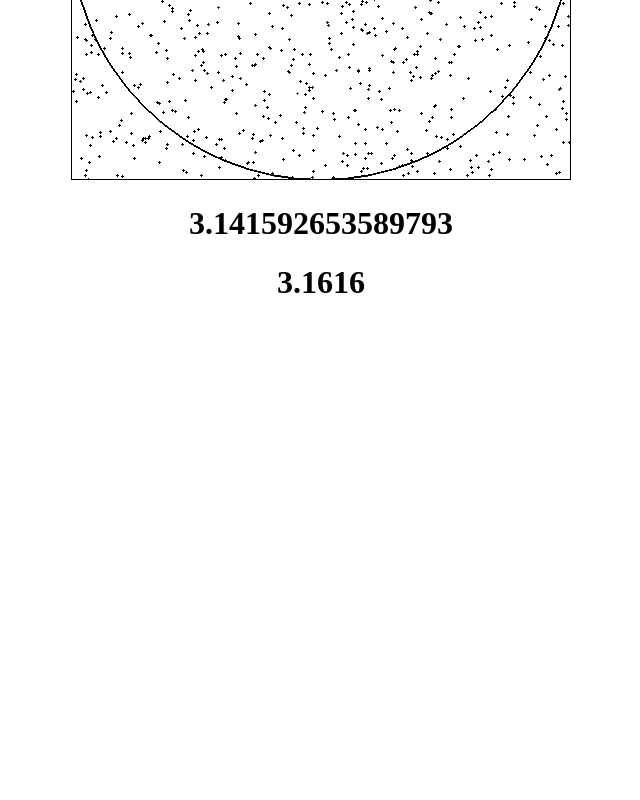
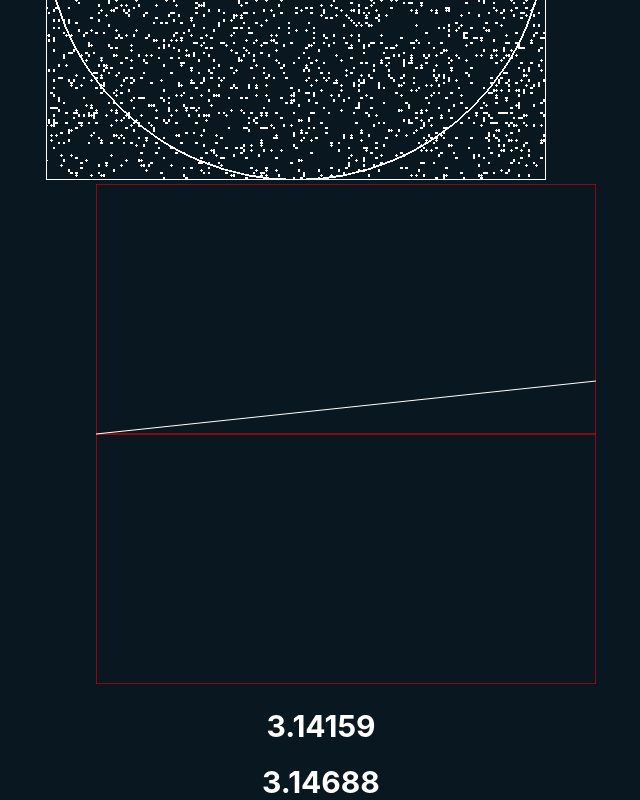
Before and after one commit to sprengeldotnet/js-pi, a plain HTML site: page index.html in a window 1280 px wide. Shown: the part 528-1328 px from the top of the page, without its empty margins (319-959 px from the left). Before the commit the page ends 1058 px from the top, so only its background shows below. Drawn offline with Linux system fonts and the light colour scheme.

Commit message:
Update index.html

```diff
--- a/index.html
+++ b/index.html
@@ -1,56 +1,80 @@
 <!DOCTYPE html>
 <html lang="en">
     <head>
-    <meta charset="UTF-8">
+        <meta http-equiv="Content-Type" content="text/html; charset=UTF-8">
         <meta http-equiv="X-UA-Compatible" content="IE=edge">
         <meta name="viewport" content="width=device-width, initial-scale=1.0">
         <title>test</title>
     </head>
-<body style="text-align:center;padding:200px;">
-
-<canvas class="container" style="width:500px;height:500px;padding:0;margin:0;"></canvas>
-
-<h1 id='1'></h1>
-<h1 id='2'></h1>
-
-</body>
+<body style="text-align:center;padding:200px;max-height:500px;background-color:#091820;color:#fff;">
+<div>
+    <canvas class="container" style="width:500px;height:500px;padding:0;margin:0 50px 0 0;" height="500" width="500"></canvas>
+    <canvas class="container" style="width:500px;height:500px;padding:0;margin:0 0 0 50px;" height="500" width="500"></canvas>
+</div>
+<h1 id="1" style='font-size:30px;font-family:-apple-system,system-ui,BlinkMacSystemFont,"Segoe UI",Roboto,Oxygen,Ubuntu,"Helvetica Neue",Arial,sans-serif;'></h1>
+<h1 id="2" style='font-size:30px;font-family:-apple-system,system-ui,BlinkMacSystemFont,"Segoe UI",Roboto,Oxygen,Ubuntu,"Helvetica Neue",Arial,sans-serif;'></h1>
 <script>
 
+var pilenght = 5;
+
+document.getElementById('1').innerHTML=Math.PI.toFixed(pilenght);
+
 var div = document.getElementsByClassName('container')[0];
-
 div.height='500';
 div.width='500';
-
 var ctx = div.getContext('2d');
-
+ctx.strokeStyle = '#fff';
 ctx.beginPath();
-ctx.fillStyle='#181818';
 ctx.arc(250,250,250,0,2*Math.PI);
 ctx.rect(0, 0, 500, 500);
 ctx.stroke();
 
 total = 0;
 circle = 0;
+
 setInterval(() => {
-    var x = (Math.floor(Math.random()*500)+1);
-    var y = (Math.floor(Math.random()*500)+1);
-    ctx.rect(x,y,1,1);
+
+    for(var i = 0;i < 5;i++){
+
+        var r = 250;
+
+        var x = (Math.floor(Math.random()*-r)+r);
+        var y = (Math.floor(Math.random()*-r)+r);
+        ctx.rect(x*2.5,y*2.5,1,1);
+        ctx.stroke();
         total++;
-    ctx.stroke();
 
-    if((Math.sqrt(x*x + y*y)) < 500){
+        var d = x * x + y * y;
+        if (d < r * r) {
         circle++;
+        }
+
+        var pi = 4 * (circle / total);
+
+        document.getElementById('2').innerHTML=pi.toFixed(pilenght);
+
+        //graph
+        var div2 = document.getElementsByClassName('container')[1];
+        div2.height='500';
+        div2.width='500';
+        var ctx2 = div2.getContext('2d');
+        ctx2.strokeStyle = '#ff0000';
+        ctx2.beginPath();
+        ctx2.moveTo(0, 250);
+        ctx2.lineTo(500, 250);
+        ctx2.rect(0, 0, 500, 500);
+        ctx2.stroke();
+        //pointer
+        ctx2.beginPath();
+        ctx2.strokeStyle = '#fff';
+        ctx2.moveTo(0, 250);
+        ctx2.lineTo(500, 250 + ( (Math.ceil(((Math.PI.toFixed(pilenght) < 1.0) ? Math.PI.toFixed(pilenght) : (Math.PI.toFixed(pilenght) % Math.floor(Math.PI.toFixed(pilenght)))) * 10000)) - (Math.ceil(((pi.toFixed(pilenght) < 1.0) ? pi.toFixed(pilenght) : (pi.toFixed(pilenght) % Math.floor(pi.toFixed(pilenght)))) * 10000)) ) );
+        ctx2.stroke();
+
     }
 
 }, 1);
 
-document.getElementById('1').innerHTML=Math.PI;
-
-setInterval(() => {
-    var pi = 4 * (circle/total);
-    console.log(pi);
-    document.getElementById('2').innerHTML=pi;
-}, 100);
-
 </script>
+</body>
 </html>
```
Lines whose indentation alone changed are shown as unchanged.
